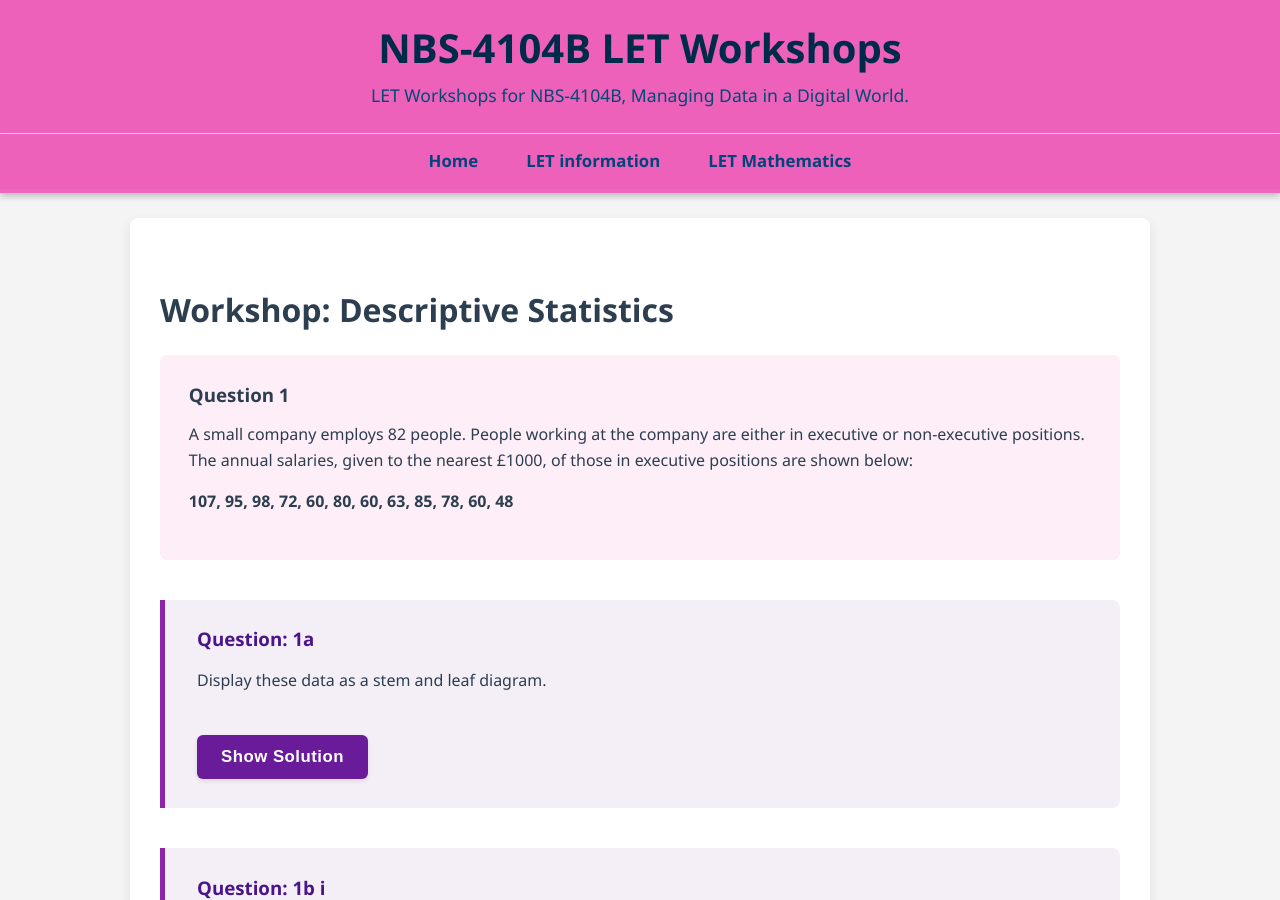
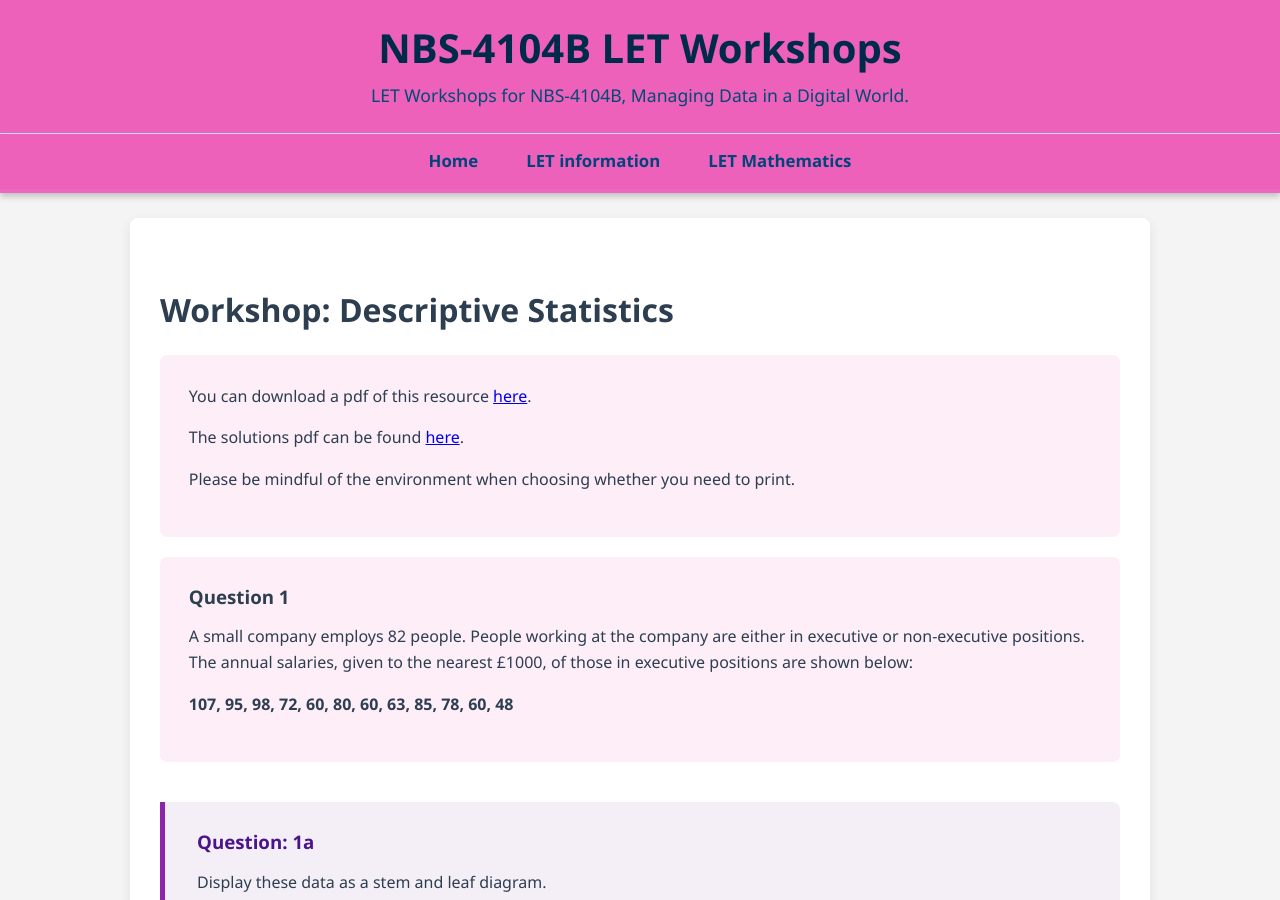
Before and after one commit to probe973/nbs-4104b, a Jekyll site: the page built from descriptive/06-problems.md, in a window 1280 px wide and 900 px high. Built offline with Jekyll 4.4.1, drawn with Linux system fonts in a browser that asks for light colours.

Commit message:
Add PDF download links and printing reminder
Added links to download PDFs for the resource and solutions, along with an environmental reminder regarding printing.

```diff
--- a/descriptive/06-problems.md
+++ b/descriptive/06-problems.md
@@ -4,6 +4,15 @@ title: Descriptive Statistics
 ---
 
 # Workshop: Descriptive Statistics
+
+<div class="instructions" markdown="1">
+
+You can download a pdf of this resource <a href="{{ "/assets/pdf/descriptive_statistics.pdf" | relative_url }}" target="_blank">here</a>.
+
+The solutions pdf can be found <a href="{{ "/assets/pdf/descriptive_statistics_solutions.pdf" | relative_url }}" target="_blank">here</a>.
+
+Please be mindful of the environment when choosing whether you need to print.
+</div>
 
 <div class="instructions" markdown="1">
 
```
